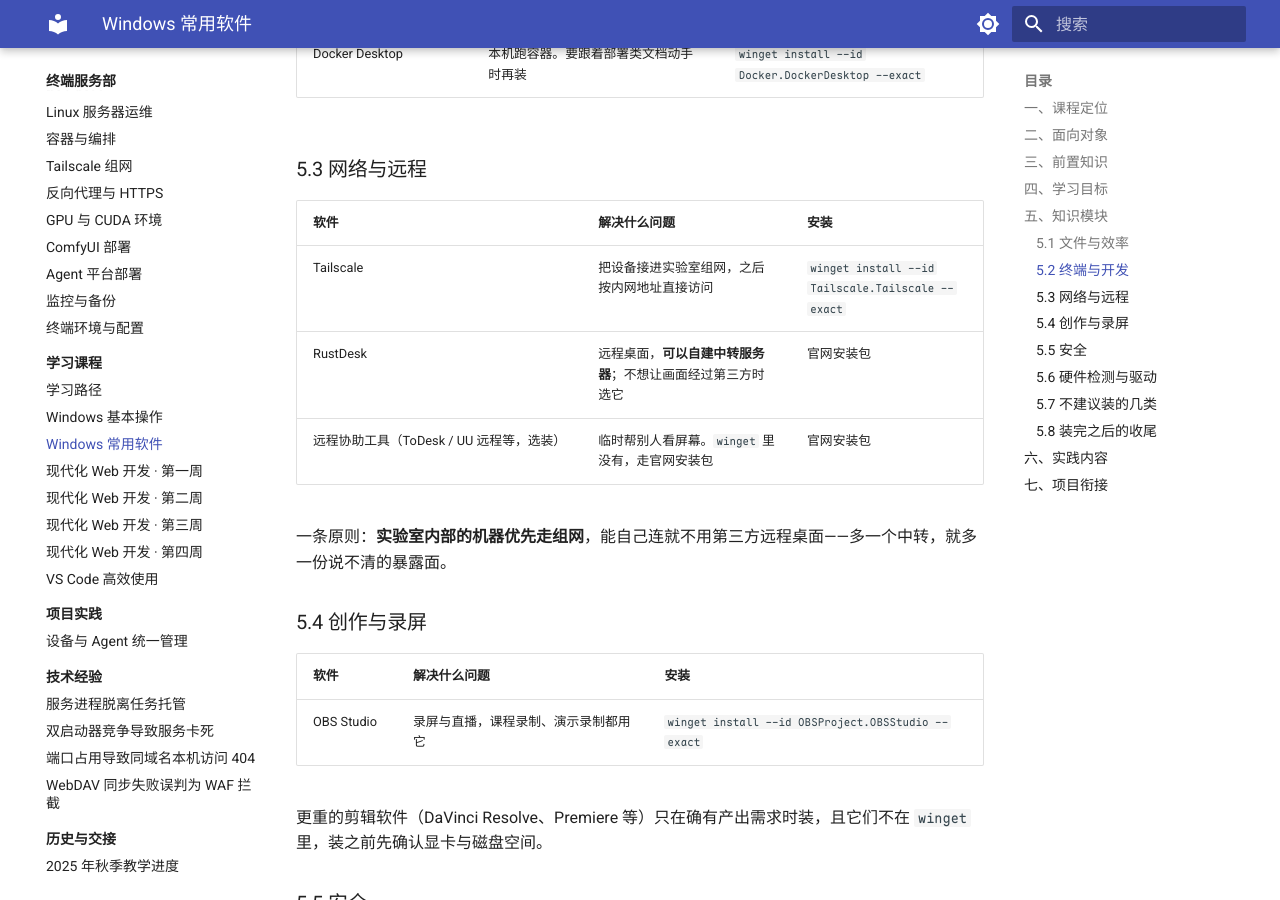
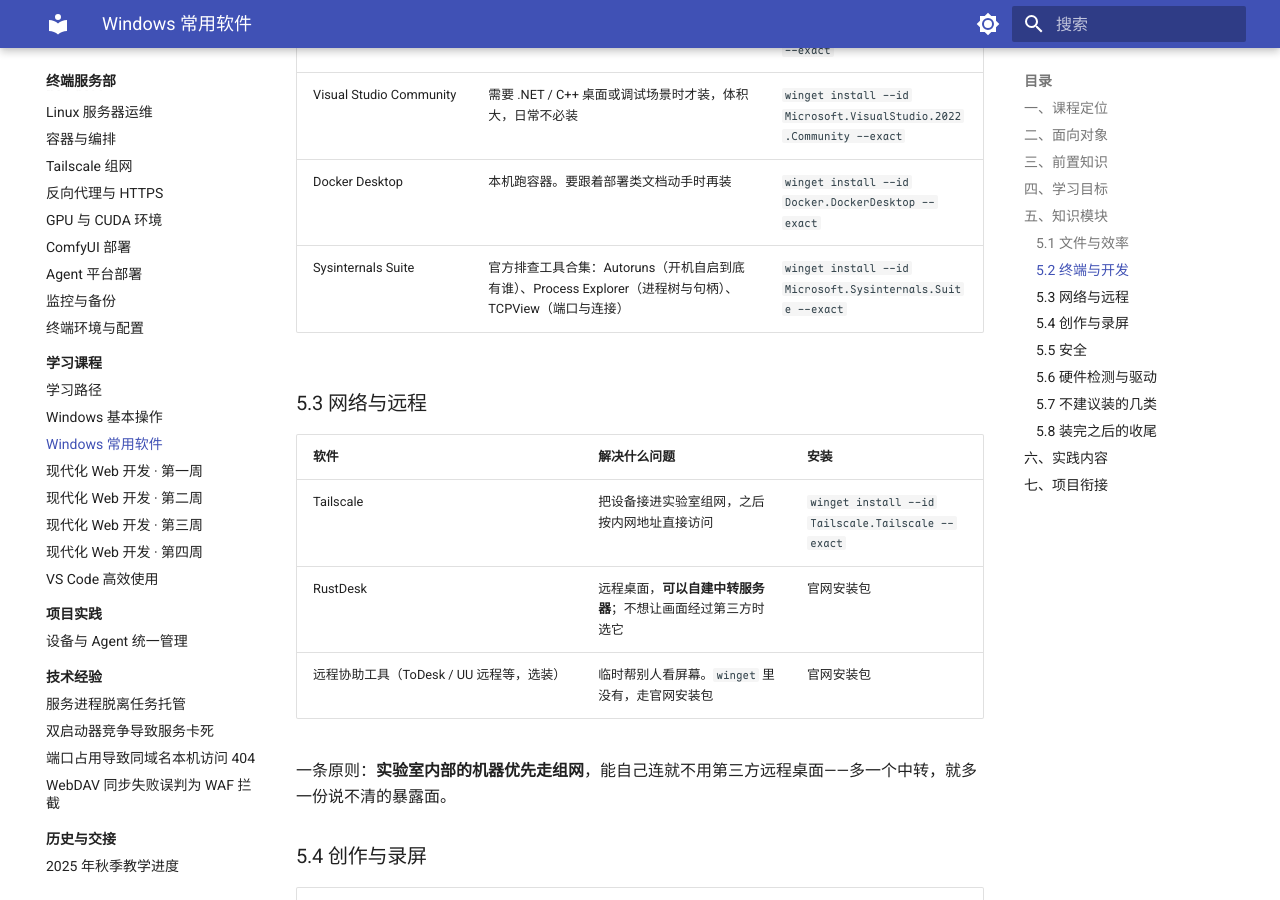
Before and after one commit to publieople/lab-terminal-service, an MkDocs documentation site: the page built from docs/部门/终端服务部/学习课程/Windows常用软件.md, in a window 1280 px wide and 900 px high, scrolled down 2812 px. Built offline with MkDocs 1.6.1 and Material for MkDocs 9.7.7, drawn with Linux system fonts in a browser that asks for light colours; some of the changed text lies outside the part shown.

Commit message:
docs: 常用软件清单补两行（NanaZip、Sysinternals），部门介绍更新日期
盘点本机 128 个桌面程序后确认：机器上没有任何第三方压缩软件，也没有排查
工具集。清单补 NanaZip（系统自带 zip 打不开 rar/7z、不能分卷加密）与
Sysinternals Suite（Autoruns / Process Explorer / TCPView），两个 winget
包 ID 已核对可用。

顺手把今天改过的两页 front-matter 的 更新 提到 2026-10-11（SCHEMA §3.3
要求更新日期跟着实质性修改走）。

四道门 + verify-merge 全绿。

```diff
--- a/docs/部门/终端服务部/学习课程/Windows常用软件.md
+++ b/docs/部门/终端服务部/学习课程/Windows常用软件.md
@@ -63,6 +63,7 @@ tags: [学习课程, Windows, 工具]
 | PowerToys | 微软官方的小工具合集：窗口分屏布局、批量重命名、取色、快捷键速查、Run 启动器 | `winget install --id Microsoft.PowerToys --exact` |
 | Everything | 按文件名全盘搜索，输入即出结果。Windows 自带搜索在文件多的时候慢到没法用 | `winget install --id voidtools.Everything --exact` |
 | OneCommander | 双栏文件管理器，带标签页、快速预览。整理大量文件时比资源管理器省一半操作 | `winget install --id MilosParipovic.OneCommander --exact` |
+| NanaZip | 压缩解压：系统自带的 zip 功能打不开 rar/7z，也不能分卷与加密 | `winget install --id M2Team.NanaZip --exact` |
 | AutoHotkey | 把重复操作写成快捷键脚本，例如"一键把选中的路径转成反斜杠" | `winget install --id AutoHotkey.AutoHotkey --exact` |
 | UniGetUI | 图形界面的包管理器，把 winget / Scoop / Chocolatey / pip / npm 收在一个窗口里，看得到装了什么、哪些能升级 | 官网安装包（`winget search` 里没搜到同名包） |
 | Quicker / PixPin（选装） | 快捷动作面板 / 带贴图与 OCR 的截图工具。两个都很有用，但 `winget` 里没有，走官网安装包 | 官网安装包 |
@@ -82,6 +83,7 @@ tags: [学习课程, Windows, 工具]
 | VS Code | 默认编辑器：写代码、写文档、改配置都用它 | `winget install --id Microsoft.VisualStudioCode --exact` |
 | Visual Studio Community | 需要 .NET / C++ 桌面或调试场景时才装，体积大，日常不必装 | `winget install --id Microsoft.VisualStudio.2022.Community --exact` |
 | Docker Desktop | 本机跑容器。要跟着部署类文档动手时再装 | `winget install --id Docker.DockerDesktop --exact` |
+| Sysinternals Suite | 官方排查工具合集：Autoruns（开机自启到底有谁）、Process Explorer（进程树与句柄）、TCPView（端口与连接） | `winget install --id Microsoft.Sysinternals.Suite --exact` |
 
 ### 5.3 网络与远程
 
```
Also changed, not shown: other parts of docs/部门/终端服务部/学习课程/Windows常用软件.md (+1 -1 lines), docs/部门/终端服务部/README.md (+1 -1 lines).
